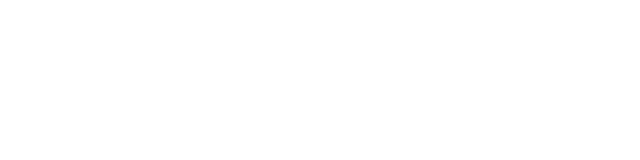
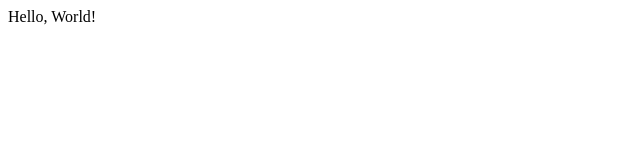
Before and after one commit to Me0709/gym-web, a React (Vite) app: page / in a window 1280 px wide. Shown: the top 160 px of the page, without its empty margins (0-640 px from the left). Built offline with nearby package versions, Linux system fonts and the light colour scheme.

Commit message:
comentario añadido

```diff
--- a/src/App.tsx
+++ b/src/App.tsx
@@ -2,7 +2,7 @@
 
   return (
     <>
-
+     <div>Hello, World!</div>
     </>
   )
 }
```
